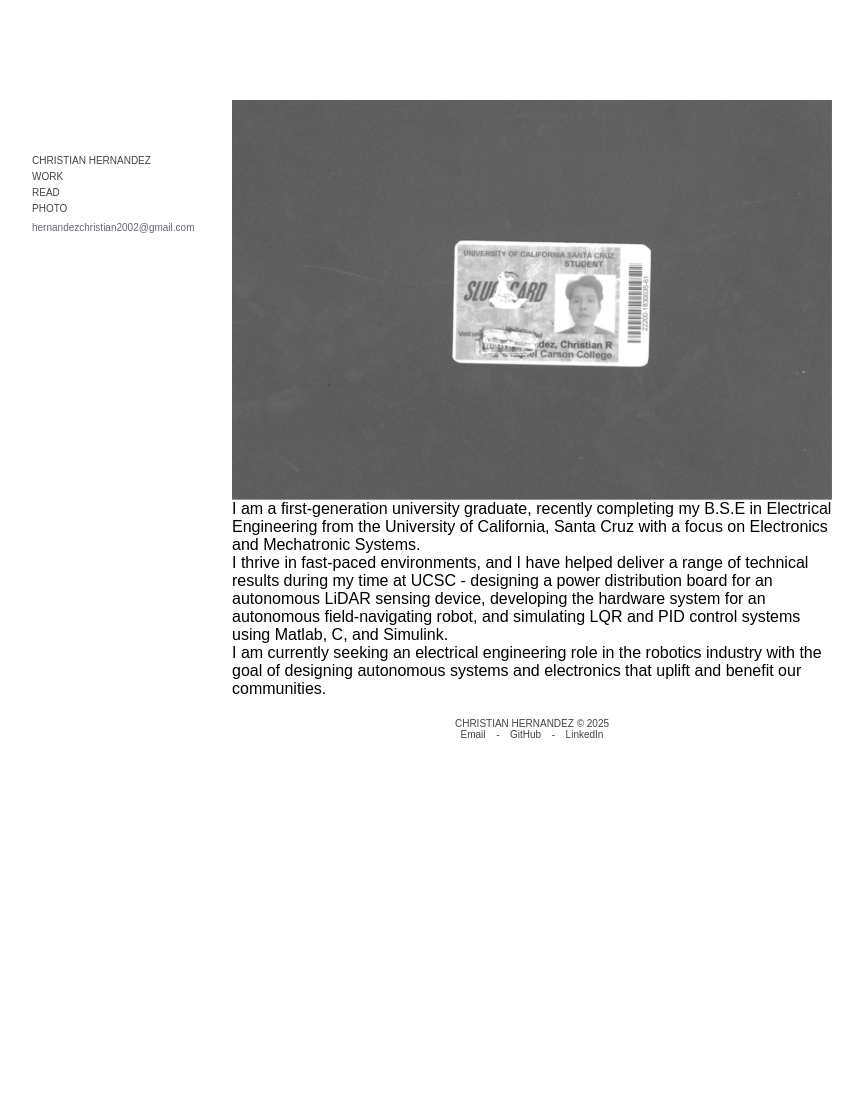
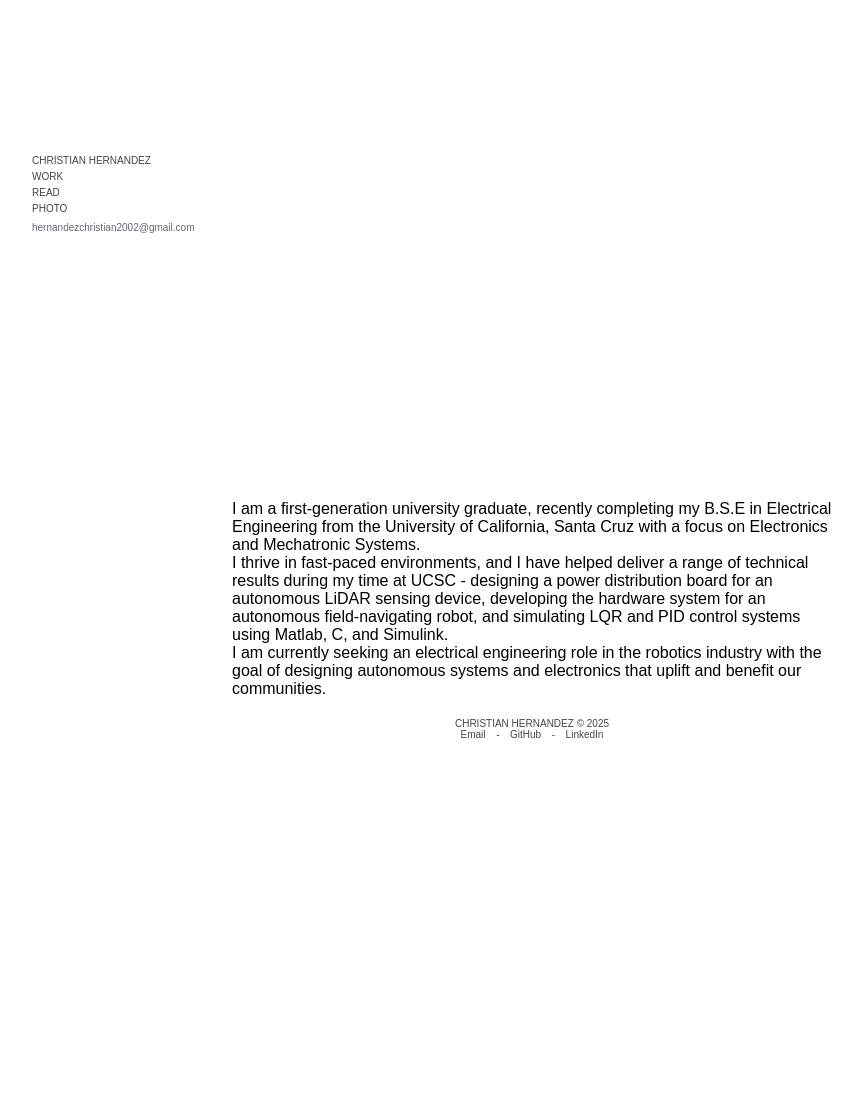
Before and after one commit to chruhern/christianhernandez, a Jekyll site: the page built from index.md, in a window 1280 px wide. Shown: the whole page, without its empty margins (88-951 px from the left). Built offline with Jekyll 4.4.1, drawn with Linux system fonts in a browser that asks for light colours.

Commit message:
CSS change: altering fade sequence

```diff
--- a/assets/css/style.css
+++ b/assets/css/style.css
@@ -98,7 +98,7 @@ a {
   0%   { opacity: 0; }
   10%  { opacity: 1; }
   30%  { opacity: 1; }
-  40%  { opacity: 1; }
+  40%  { opacity: 0; }
   100% { opacity: 0; }
 }
 
```
